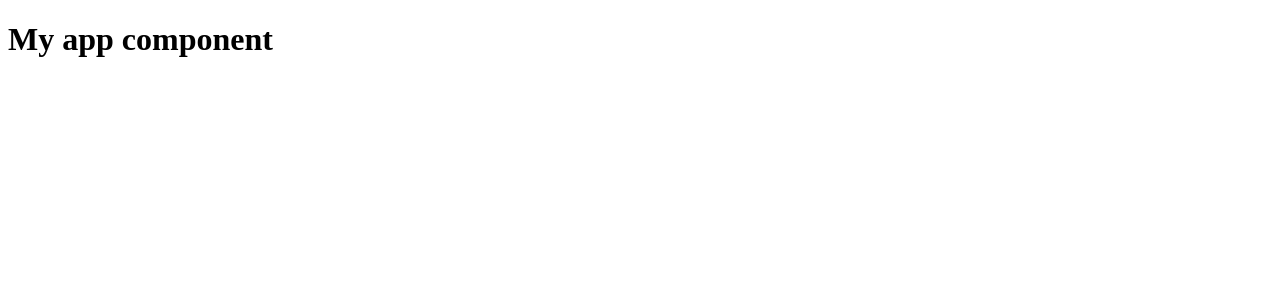
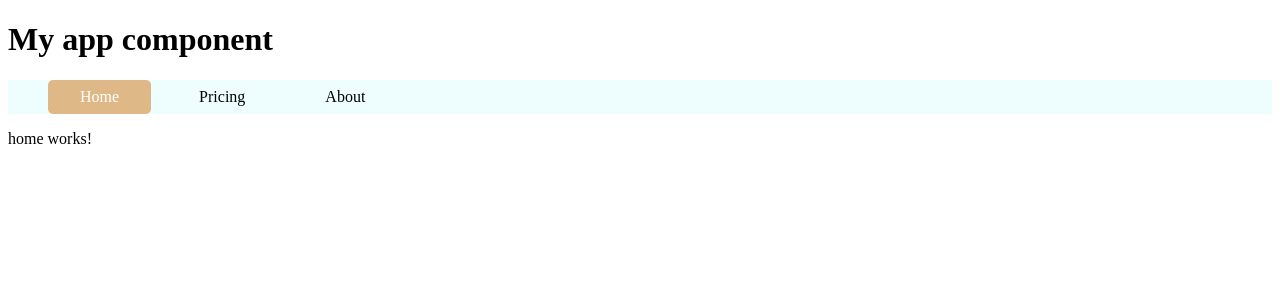
Before and after one commit to hassanShakur/angular, an Angular app: page / in a window 1280 px wide. Shown: the top 300 px of the page. Built offline with nearby package versions, Linux system fonts and the light colour scheme.

Commit message:
add full routing and active class detection

```diff
--- a/src/app/app.component.html
+++ b/src/app/app.component.html
@@ -1 +1,4 @@
 <h1>My app component</h1>
+
+<app-header></app-header>
+<router-outlet></router-outlet>
--- a/src/app/app.module.ts
+++ b/src/app/app.module.ts
@@ -13,6 +13,7 @@ import { RouterModule, Routes } from '@angular/router';
 const appRoutes: Routes = [
   {path: '', component: HomeComponent},
   {path: 'pricing', component: PricingComponent},
+  {path: 'about', component: AboutComponent},
 ]
 
 @NgModule({
--- a/src/app/header/header.component.html
+++ b/src/app/header/header.component.html
@@ -1 +1,7 @@
-<p>header works!</p>
+<ul>
+  <li routerLinkActive="active" [routerLinkActiveOptions]="{ exact: true }">
+    <a routerLink="/">Home</a>
+  </li>
+  <li routerLinkActive="active"><a routerLink="/pricing">Pricing</a></li>
+  <li routerLinkActive="active"><a routerLink="/about">About</a></li>
+</ul>
--- a/src/app/header/header.component.scss
+++ b/src/app/header/header.component.scss
@@ -0,0 +1,22 @@
+a {
+  color: unset;
+  text-decoration: unset;
+}
+
+ul {
+  list-style-type: none;
+  display: flex;
+  gap: 1rem;
+  background-color: rgb(238, 254, 255);
+}
+
+li {
+  padding: 0.5rem 2rem;
+  border-radius: 5px;
+  cursor: pointer;
+}
+
+.active {
+  color: #fff;
+  background-color: burlywood;
+}
```
